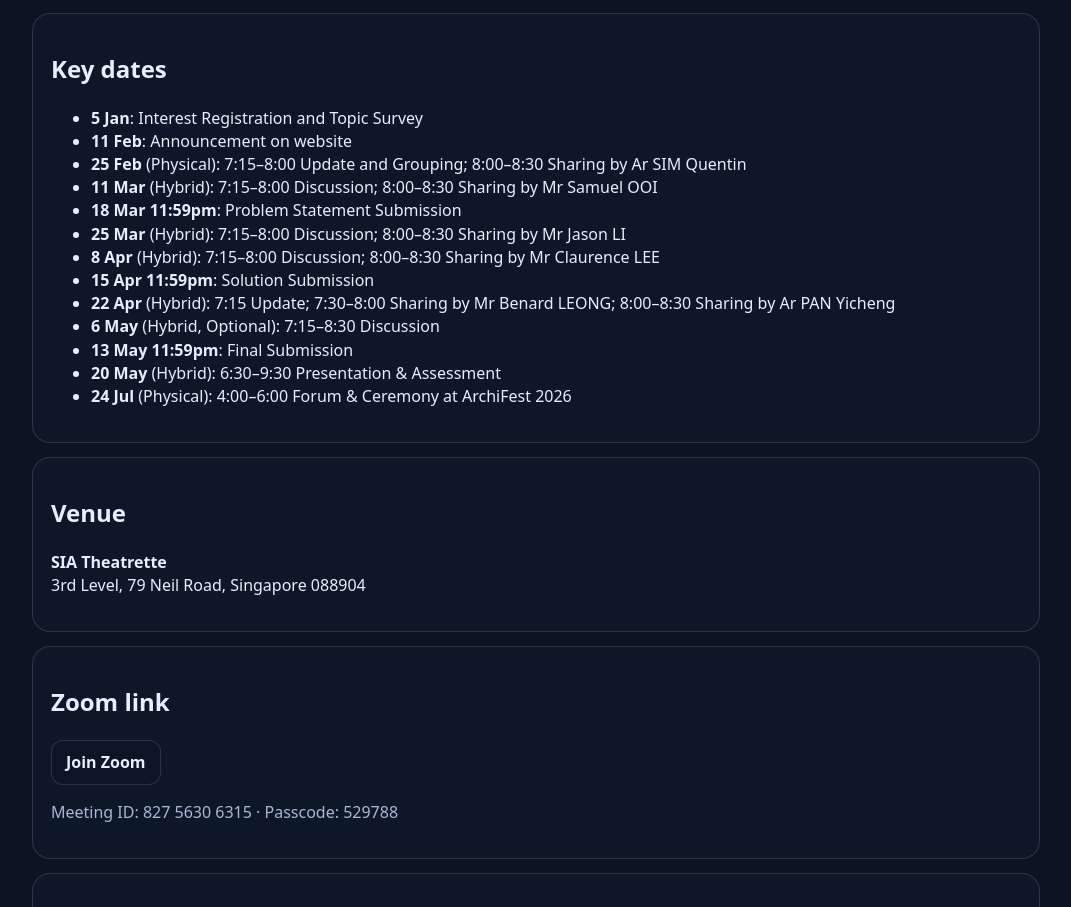
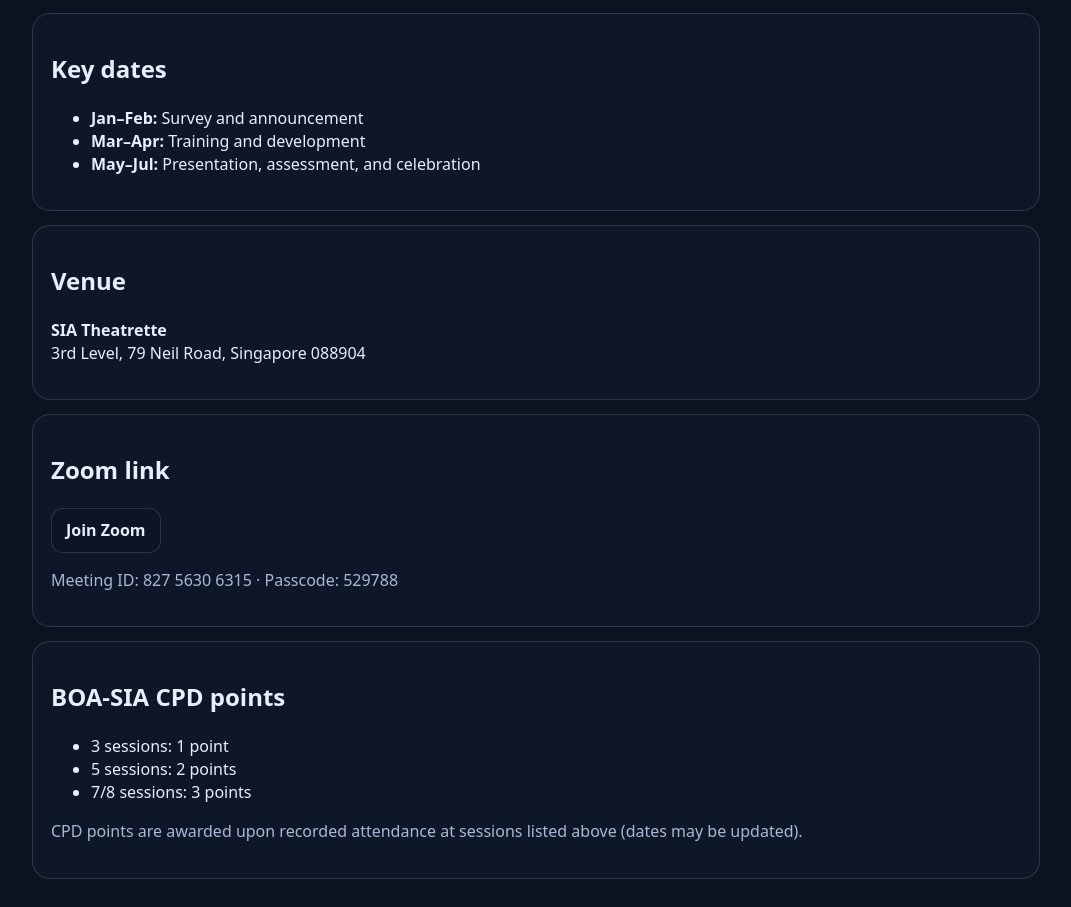
Before and after one commit to yalaiseries/aihackathon, a plain HTML site: page timeline.html in a window 1280 px wide. Shown: the part 1002-1909 px from the top of the page, without its empty margins (104-1175 px from the left). Drawn offline with Linux system fonts and the light colour scheme.

Commit message:
Update labels, timeline summary, and hub image

```diff
--- a/timeline.html
+++ b/timeline.html
@@ -4,7 +4,7 @@
     <meta charset="UTF-8" />
     <meta name="viewport" content="width=device-width, initial-scale=1.0" />
     <title>Timeline · AI (Hackathon) Series</title>
-    <meta name="description" content="Timeline, venue, Zoom details, and CPD points for the AI (Hackathon) Series 2026 programme." />
+    <meta name="description" content="Timeline, venue, Zoom details, and CPD points for the AI (Hackathon) Series — 2026 AI Collaboration." />
     <link rel="canonical" href="https://aihackathon.pro/timeline.html" />
     <meta name="theme-color" content="#0b1220" />
 
@@ -52,19 +52,9 @@
       <section class="card">
         <h2>Key dates</h2>
         <ul>
-          <li><strong>5 Jan</strong>: Interest Registration and Topic Survey</li>
-          <li><strong>11 Feb</strong>: Announcement on website</li>
-          <li><strong>25 Feb</strong> (Physical): 7:15–8:00 Update and Grouping; 8:00–8:30 Sharing by Ar SIM Quentin</li>
-          <li><strong>11 Mar</strong> (Hybrid): 7:15–8:00 Discussion; 8:00–8:30 Sharing by Mr Samuel OOI</li>
-          <li><strong>18 Mar 11:59pm</strong>: Problem Statement Submission</li>
-          <li><strong>25 Mar</strong> (Hybrid): 7:15–8:00 Discussion; 8:00–8:30 Sharing by Mr Jason LI</li>
-          <li><strong>8 Apr</strong> (Hybrid): 7:15–8:00 Discussion; 8:00–8:30 Sharing by Mr Claurence LEE</li>
-          <li><strong>15 Apr 11:59pm</strong>: Solution Submission</li>
-          <li><strong>22 Apr</strong> (Hybrid): 7:15 Update; 7:30–8:00 Sharing by Mr Benard LEONG; 8:00–8:30 Sharing by Ar PAN Yicheng</li>
-          <li><strong>6 May</strong> (Hybrid, Optional): 7:15–8:30 Discussion</li>
-          <li><strong>13 May 11:59pm</strong>: Final Submission</li>
-          <li><strong>20 May</strong> (Hybrid): 6:30–9:30 Presentation &amp; Assessment</li>
-          <li><strong>24 Jul</strong> (Physical): 4:00–6:00 Forum &amp; Ceremony at ArchiFest 2026</li>
+          <li><strong>Jan–Feb:</strong> Survey and announcement</li>
+          <li><strong>Mar–Apr:</strong> Training and development</li>
+          <li><strong>May–Jul:</strong> Presentation, assessment, and celebration</li>
         </ul>
       </section>
 
```
Also changed, not shown: index.html (+6 -6 lines), members.html (+5 -1 lines), programme.html (+2 -2 lines), submissions.html (+1 -1 lines), 1 other file.
